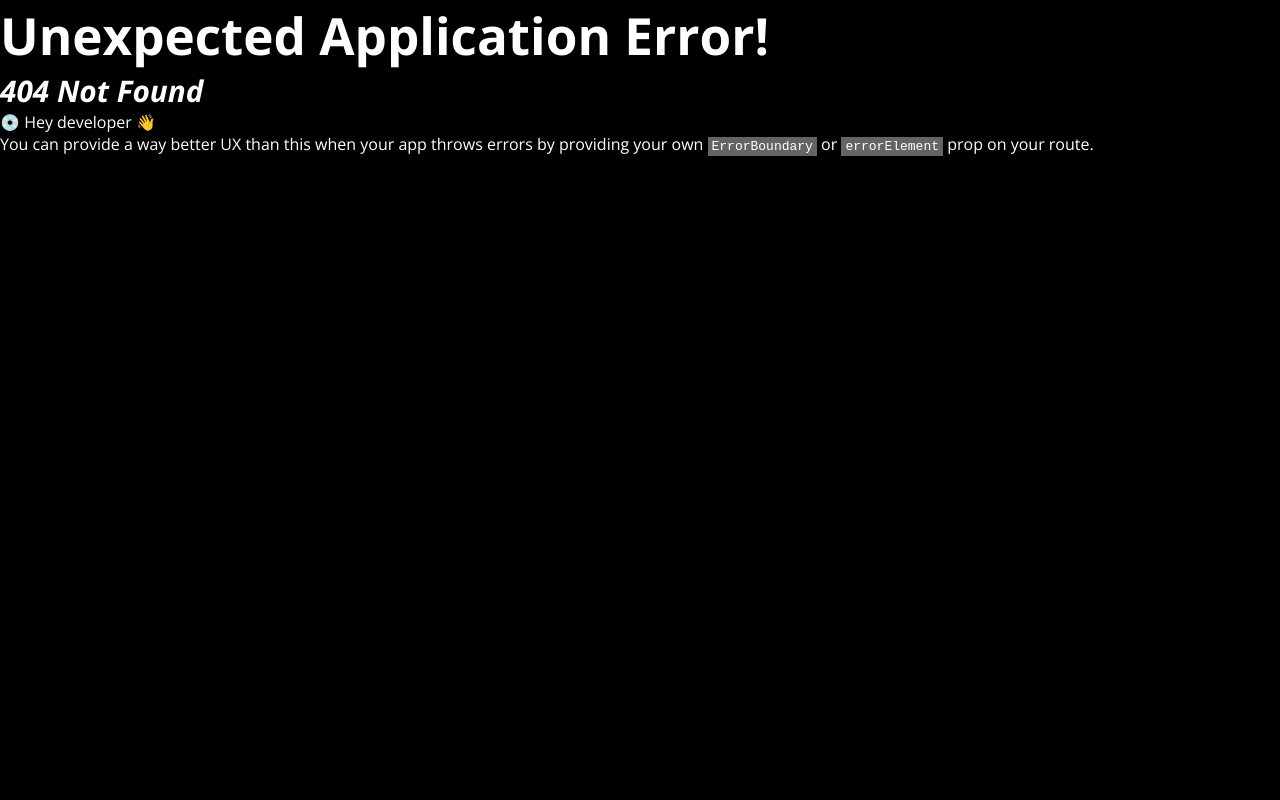
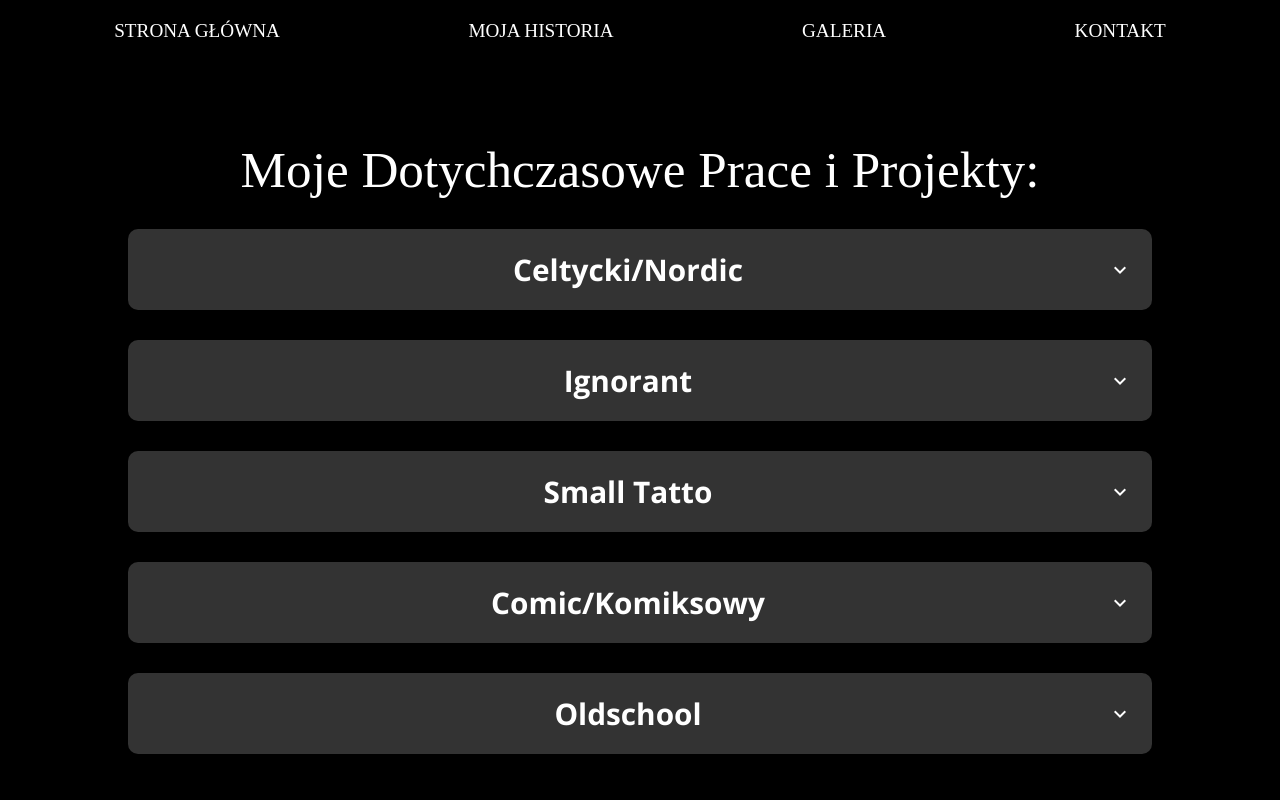
Before and after one commit to Xelo04/Tattoo-Portfolio-Scott, a React (Vite) app: page /gallery in a window 1280 px wide. Before the commit this address had no page. Shown: the top 800 px of the page. Built offline with nearby package versions, Linux system fonts and the light colour scheme; a web font is replaced by a local one.

Commit message:
Created Gallery.tsx component to render the GalleriesGallery component.

```diff
--- a/index.html
+++ b/index.html
@@ -7,7 +7,7 @@
       href="https://fonts.googleapis.com/icon?family=Material+Icons"
       rel="stylesheet"
     />
-    <title>Scott Tatoo</title>
+    <title>Scott Tattoo</title>
   </head>
   <body>
     <div id="root"></div>
--- /dev/null
+++ b/src/pages/gallery/Gallery.tsx
@@ -0,0 +1,12 @@
+import GalleriesGallery from "../../components/galleries-gallery/GalleriesGallery";
+import "./gallery.scss";
+
+const Gallery = () => {
+  return (
+    <div className="gallery">
+      <GalleriesGallery />
+    </div>
+  );
+};
+
+export default Gallery;
--- /dev/null
+++ b/src/pages/gallery/gallery.scss
@@ -0,0 +1,2 @@
+.gallery {
+}
```
Also changed, not shown: src/App.tsx (+5 -4 lines), public/scott-photos/profile.png (added).
